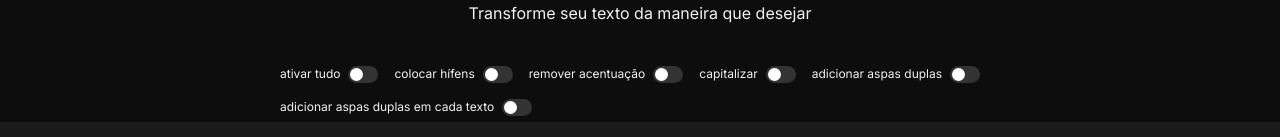
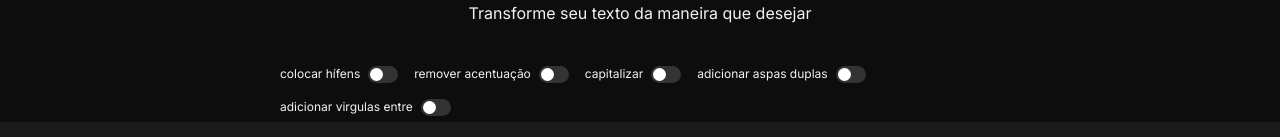
Before and after one commit to brenoangelo/text-transform, a React (Vite) app: page / in a window 1280 px wide. Shown: the part 128-265 px from the top of the page. Built offline with nearby package versions, Linux system fonts and the light colour scheme.

Commit message:
feat: add new features

```diff
--- a/src/components/TextTransform/index.tsx
+++ b/src/components/TextTransform/index.tsx
@@ -40,6 +40,15 @@ export function TextTransform() {
   function handleTransformText() {
     let inputTextCopy = inputText;
 
+    if(textOptions.includes('double-quotes')) {
+      inputTextCopy = `"${inputTextCopy}"`
+    }
+
+    if(textOptions.includes('comma')) {
+      inputTextCopy = inputTextCopy.split(/[\u0020]/g).join(',')
+    }
+
+
     if (textOptions.includes('accent')) {
       inputTextCopy = inputTextCopy
         .normalize('NFD')
--- a/src/contexts/TextContext.tsx
+++ b/src/contexts/TextContext.tsx
@@ -3,14 +3,13 @@ import React, { useEffect, useState, createContext, useContext } from 'react';
 import { useLocalStorage } from '../hooks/useLocalStorage';
 
 const MENU_OPTIONS = [
-  { label: 'ativar tudo', value: 'all' },
   { label: 'colocar hífens', value: 'hifen' },
   { label: 'remover acentuação', value: 'accent' },
   { label: 'capitalizar', value: 'capitalized' },
   { label: 'adicionar aspas duplas', value: 'double-quotes' },
   {
-    label: 'adicionar aspas duplas em cada texto',
-    value: 'double-quotes-texts',
+    label: 'adicionar virgulas entre',
+    value: 'comma',
   },
 ];
 
```
